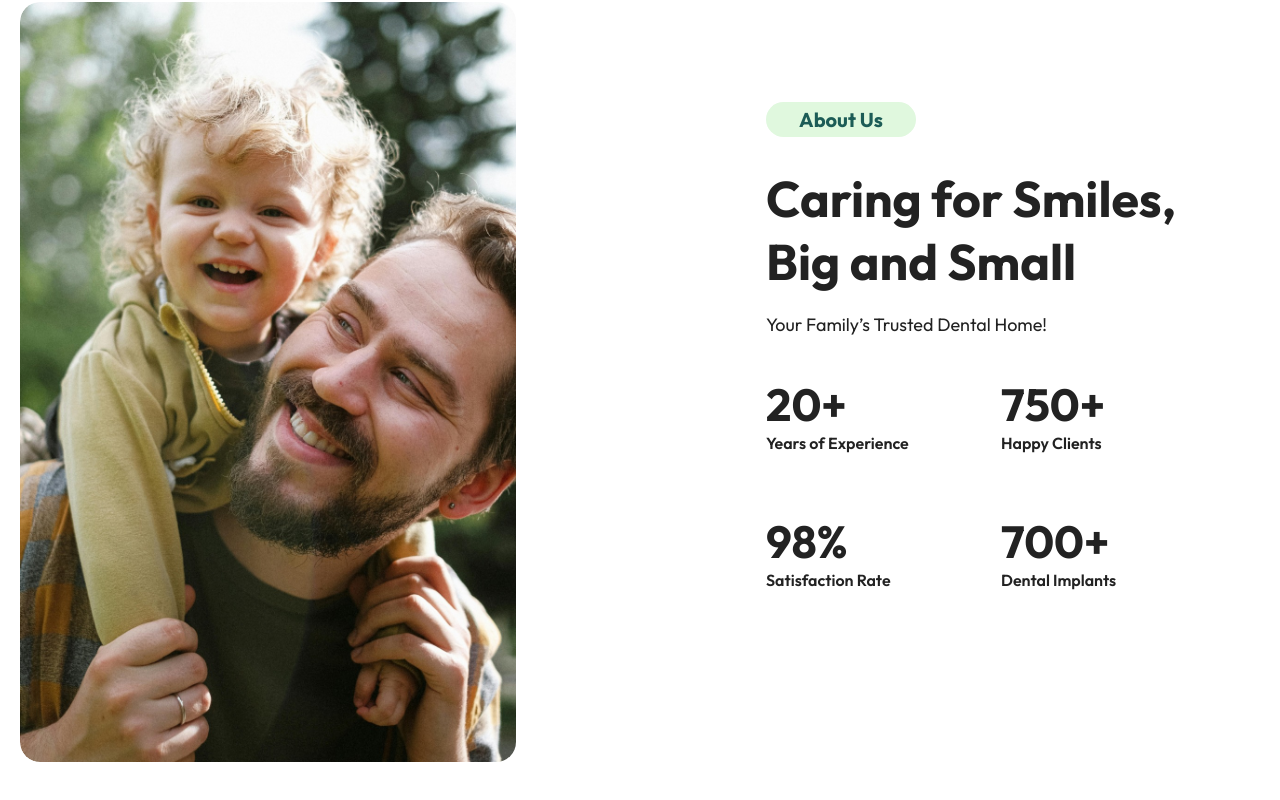
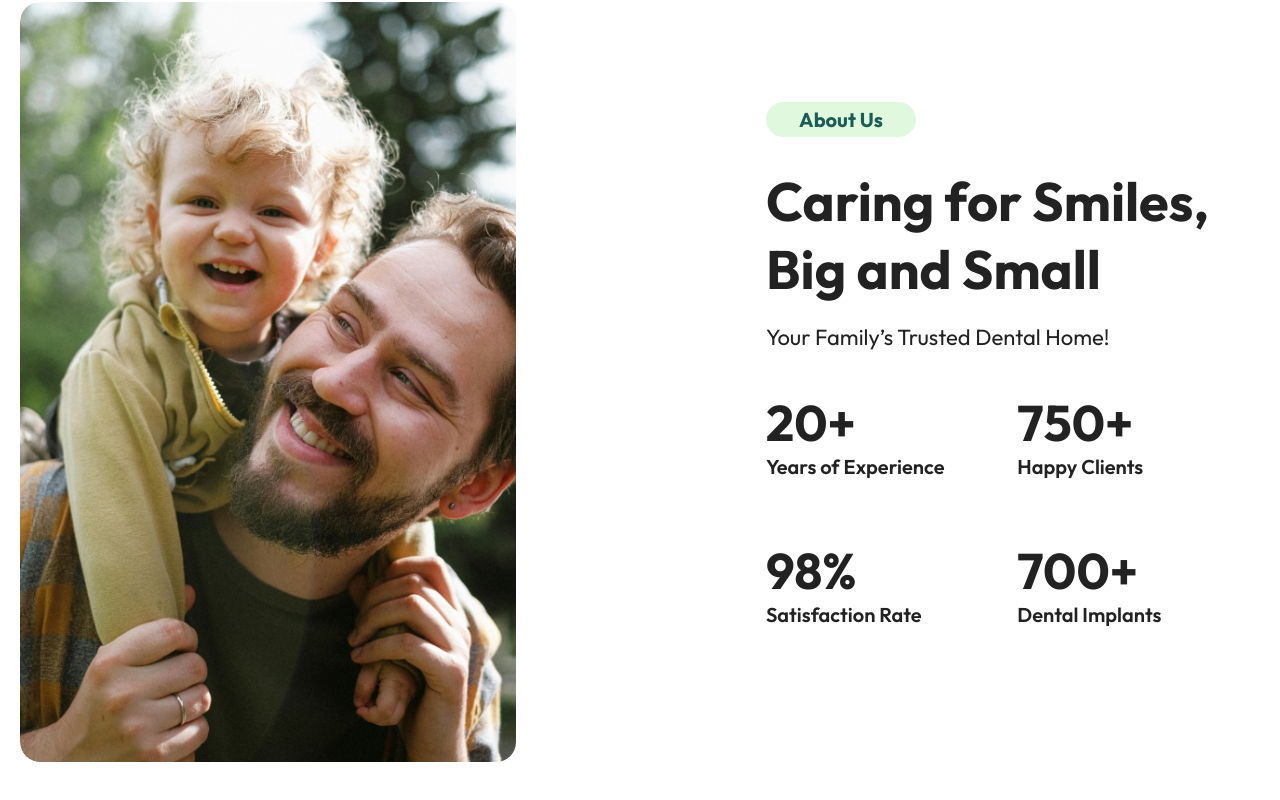
Before and after one commit to Manmeet567/dental-work, a React (Vite) app: page / in a window 1280 px wide. Shown: the part 798-1598 px from the top of the page. Built offline with nearby package versions, Linux system fonts and the light colour scheme.

Commit message:
Updated'

```diff
--- a/src/components/Home/HomeAnalytics/HomeAnalytics.css
+++ b/src/components/Home/HomeAnalytics/HomeAnalytics.css
@@ -73,20 +73,20 @@
   }
   .hac-right > p:nth-child(2),
   .hac-right > p:nth-child(3) {
-    font-size: 50px;
+    font-size: 54px;
   }
   .hac-right > p:nth-child(4) {
-    font-size: 18px;
+    font-size: 22px;
   }
 
   .ha-analytics {
     margin-top: 40px;
   }
   .haa-container > p:nth-child(1) {
-    font-size: 45px;
+    font-size: 50px;
   }
   .haa-container > p:nth-child(2) {
-    font-size: 16px;
+    font-size: 20px;
   }
 }
 @media only screen and (max-width: 1240px) {
```
